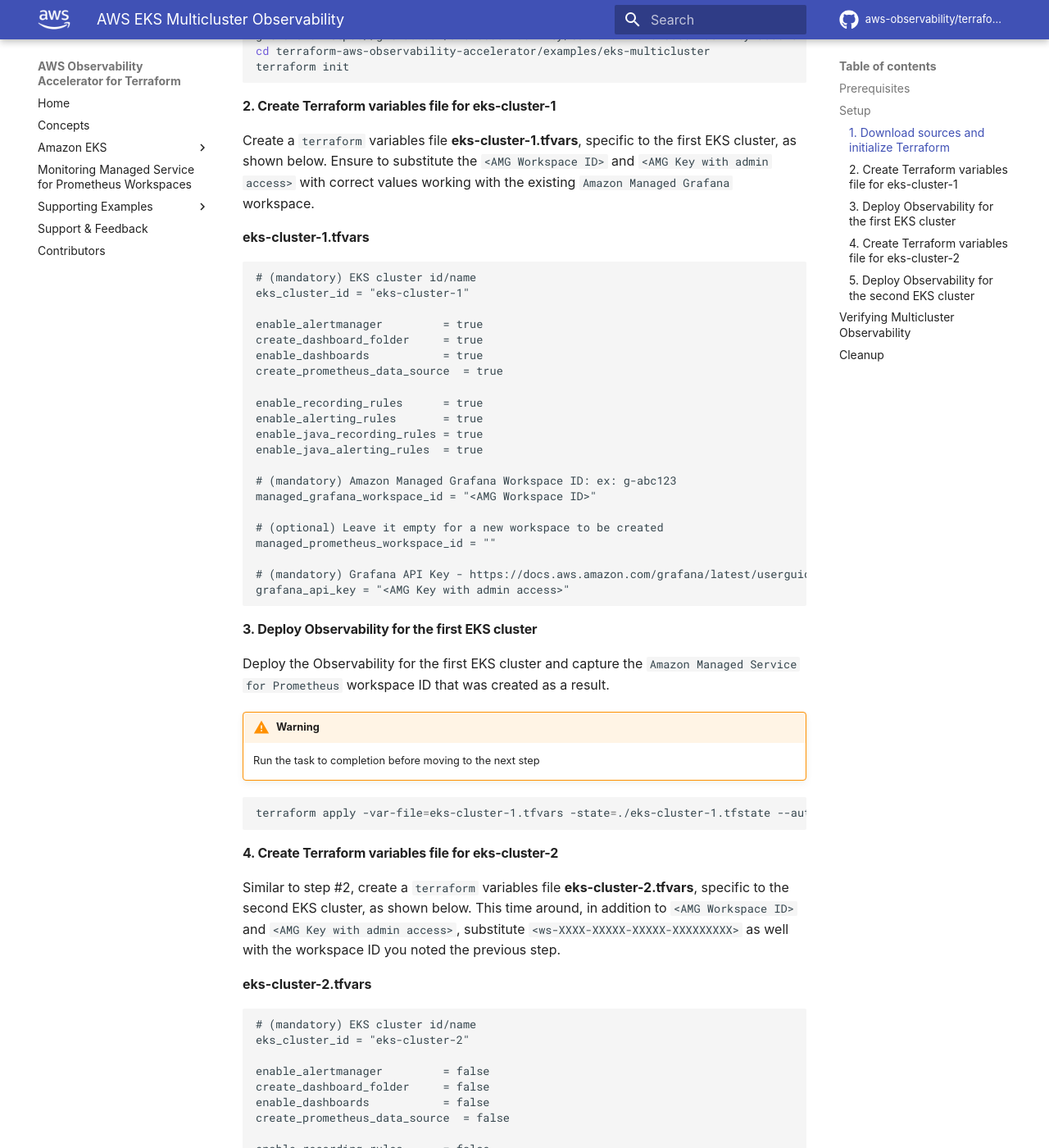
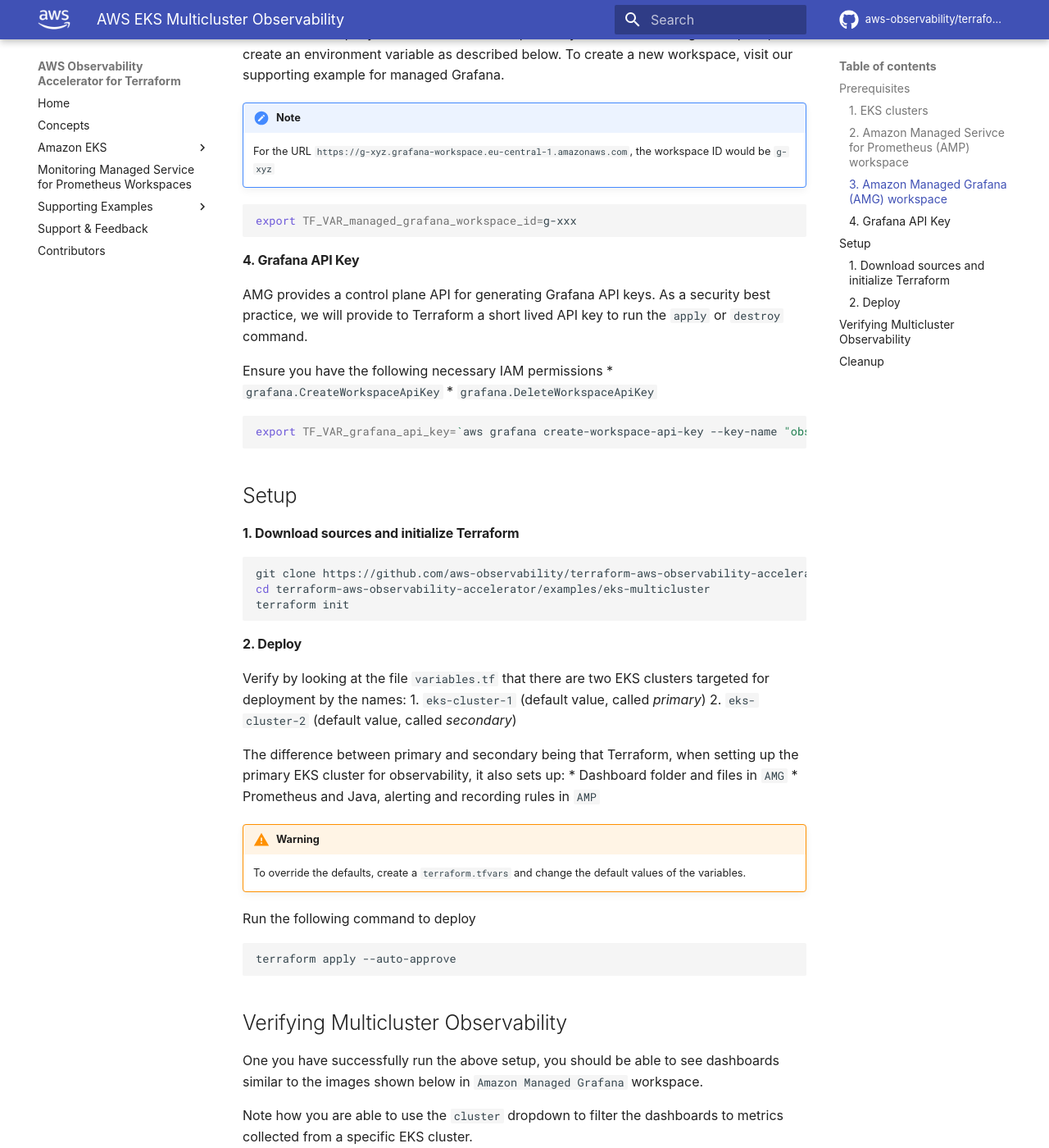
Before and after one commit to aws-observability/terraform-aws-observability-accelerator, an MkDocs documentation site: the page built from docs/eks/multicluster.md, in a window 1280 px wide and 1400 px high, scrolled down 676 px. Shown: the whole window at 82% size. Built offline with MkDocs 1.6.1 and Material for MkDocs 9.7.7, drawn with Linux system fonts in a browser that asks for light colours; some web fonts are replaced; comment, search, counter and statistics services are not loaded; some of the changed text lies outside the part shown.

Commit message:
Made the multicluster example simpler

````diff
--- a/docs/eks/multicluster.md
+++ b/docs/eks/multicluster.md
@@ -4,12 +4,49 @@
 
 ## Prerequisites
 
-1. Using the example [eks-cluster-with-vpc](../../examples/eks-cluster-with-vpc/), create two EKS clusters with the names:
+#### 1. EKS clusters
+
+Using the example [eks-cluster-with-vpc](../../examples/eks-cluster-with-vpc/), create two EKS clusters with the names:
    1. `eks-cluster-1`
    2. `eks-cluster-2`
-2. Following the instructions found in this [blog post](https://aws.amazon.com/blogs/mt/announcing-aws-observability-accelerator-to-configure-comprehensive-observability-for-amazon-eks/):
-   1. Create an `Amazon Managed Grafana` workspace and capture the workspace ID (ex: g-abc123)
-   2. Create an Grafana dashboards API key and capture the (contents of the) key
+
+#### 2. Amazon Managed Serivce for Prometheus (AMP) workspace
+
+We recommend that you create a new AMP workspace. To do that you can run the following command.
+
+Ensure you have the following necessary IAM permissions
+* `aps.CreateWorkspace`
+
+```sh
+export TF_VAR_managed_prometheus_workspace_id=$(aws amp create-workspace --alias observability-accelerator --query='workspaceId' --output text)
+```
+
+#### 3. Amazon Managed Grafana (AMG) workspace
+
+To run this example you need an AMG workspace. If you have
+an existing workspace, create an environment variable as described below.
+To create a new workspace, visit our supporting example for managed Grafana.
+
+!!! note
+    For the URL `https://g-xyz.grafana-workspace.eu-central-1.amazonaws.com`, the workspace ID would be `g-xyz`
+
+```sh
+export TF_VAR_managed_grafana_workspace_id=g-xxx
+```
+
+#### 4. Grafana API Key
+
+AMG provides a control plane API for generating Grafana API keys.
+As a security best practice, we will provide to Terraform a short lived API key to
+run the `apply` or `destroy` command.
+
+Ensure you have the following necessary IAM permissions
+* `grafana.CreateWorkspaceApiKey`
+* `grafana.DeleteWorkspaceApiKey`
+
+```sh
+export TF_VAR_grafana_api_key=`aws grafana create-workspace-api-key --key-name "observability-accelerator-$(date +%s)" --key-role ADMIN --seconds-to-live 1200 --workspace-id $TF_VAR_managed_grafana_workspace_id --query key --output text`
+```
 
 ## Setup
 
@@ -21,79 +58,23 @@
 terraform init
 ```
 
-#### 2. Create Terraform variables file for eks-cluster-1
+#### 2. Deploy
 
-Create a `terraform` variables file **eks-cluster-1.tfvars**, specific to the first EKS cluster, as shown below. Ensure to substitute the `<AMG Workspace ID>` and `<AMG Key with admin access>` with correct values working with the existing `Amazon Managed Grafana` workspace.
+Verify by looking at the file `variables.tf` that there are two EKS clusters targeted for deployment by the names:
+1. `eks-cluster-1` (default value, called _primary_)
+2. `eks-cluster-2` (default value, called _secondary_)
 
-**eks-cluster-1.tfvars**
-```
-# (mandatory) EKS cluster id/name
-eks_cluster_id = "eks-cluster-1"
-
-enable_alertmanager         = true
-create_dashboard_folder     = true
-enable_dashboards           = true
-create_prometheus_data_source  = true
-
-enable_recording_rules      = true
-enable_alerting_rules       = true
-enable_java_recording_rules = true
-enable_java_alerting_rules  = true
-
-# (mandatory) Amazon Managed Grafana Workspace ID: ex: g-abc123
-managed_grafana_workspace_id = "<AMG Workspace ID>"
-
-# (optional) Leave it empty for a new workspace to be created
-managed_prometheus_workspace_id = ""
-
-# (mandatory) Grafana API Key - https://docs.aws.amazon.com/grafana/latest/userguide/API_key_console.html
-grafana_api_key = "<AMG Key with admin access>"
-```
-
-#### 3. Deploy Observability for the first EKS cluster
-
-Deploy the Observability for the first EKS cluster and capture the `Amazon Managed Service for Prometheus` workspace ID that was created as a result.
+The difference between primary and secondary being that Terraform, when setting up the primary EKS cluster for observability, it also sets up:
+* Dashboard folder and files in `AMG`
+* Prometheus and Java, alerting and recording rules in `AMP`
 
 !!! warning
-    Run the task to completion before moving to the next step
+    To override the defaults, create a `terraform.tfvars` and change the default values of the variables.
+
+Run the following command to deploy
 
 ```sh
-terraform apply -var-file=eks-cluster-1.tfvars -state=./eks-cluster-1.tfstate --auto-approve
-```
-
-#### 4. Create Terraform variables file for eks-cluster-2
-
-Similar to step #2, create a `terraform` variables file **eks-cluster-2.tfvars**, specific to the second EKS cluster, as shown below. This time around, in addition to `<AMG Workspace ID>` and `<AMG Key with admin access>`, substitute `<ws-XXXX-XXXXX-XXXXX-XXXXXXXXX>` as well with the workspace ID you noted the previous step.
-
-**eks-cluster-2.tfvars**
-```
-# (mandatory) EKS cluster id/name
-eks_cluster_id = "eks-cluster-2"
-
-enable_alertmanager         = false
-create_dashboard_folder     = false
-enable_dashboards           = false
-create_prometheus_data_source  = false
-
-enable_recording_rules      = false
-enable_alerting_rules       = false
-enable_java_recording_rules = false
-enable_java_alerting_rules  = false
-
-# (mandatory) Amazon Managed Grafana Workspace ID: ex: g-abc123
-managed_grafana_workspace_id = "<AMG Workspace ID>"
-
-# (optional) Leave it empty for a new workspace to be created
-managed_prometheus_workspace_id = "<ws-XXXX-XXXXX-XXXXX-XXXXXXXXX>"
-
-# (mandatory) Grafana API Key - https://docs.aws.amazon.com/grafana/latest/userguide/API_key_console.html
-grafana_api_key = "<AMG Key with admin access>"
-```
-
-#### 5. Deploy Observability for the second EKS cluster
-
-```sh
-terraform apply -var-file=eks-cluster-2.tfvars -state=./eks-cluster-2.tfstate --auto-approve
+terraform apply --auto-approve
 ```
 
 ## Verifying Multicluster Observability
@@ -108,10 +89,8 @@
 
 ## Cleanup
 
+To clean up entirely, run the following command:
+
 ```sh
-# Clean up Observability on eks-cluster-1
-terraform destroy -var-file=eks-cluster-1.tfvars -state=./eks-cluster-1.tfstate --auto-approve
-
-# Clean up Observability on eks-cluster-2
-terraform destroy -var-file=eks-cluster-2.tfvars -state=./eks-cluster-2.tfstate --auto-approve
+terraform destroy --auto-approve
 ```
````
Also changed, not shown: examples/eks-multicluster/README.md (+63 -72 lines), 6 other files.
